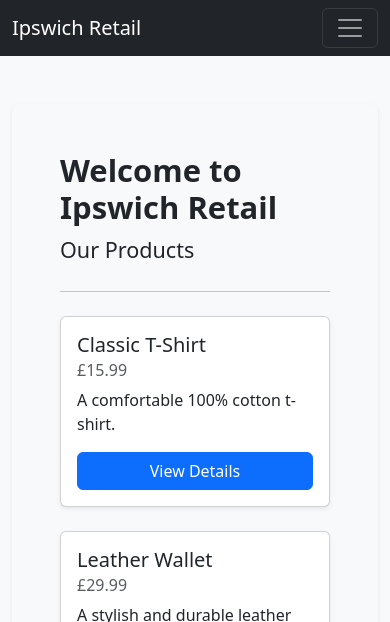
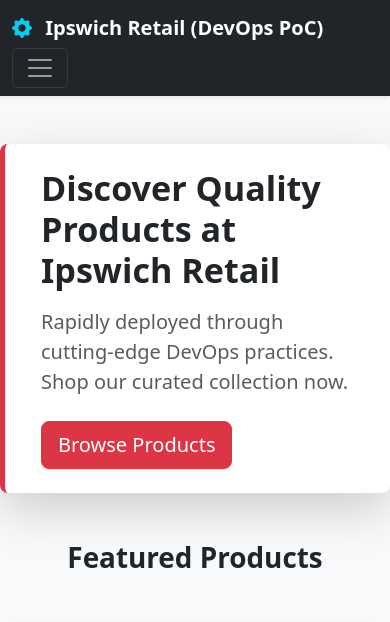
Before and after one commit to aminajaved1999/ecommerce-devops-poc, a Django app: page / in a window 390 px wide. Shown: the top 622 px of the page. Run offline with Django 5.2, Linux system fonts and the light colour scheme; data comes from the database, SQL or seed files in the repository; grey boxes are pictures that could not be loaded.

Commit message:
polish with Hero, Icons, and improved card design

```diff
--- a/store/templates/store/base.html
+++ b/store/templates/store/base.html
@@ -5,24 +5,30 @@
     <meta name="viewport" content="width=device-width, initial-scale=1.0">
     <title>Ipswich Retail PoC</title>
     <link href="https://cdn.jsdelivr.net/npm/bootstrap@5.3.3/dist/css/bootstrap.min.css" rel="stylesheet" integrity="sha384-QWTKZyjpPEjISv5WaRU9OFeRpok6YctnYmDr5pNlyT2bRjXh0JMhjY6hW+ALEwIH" crossorigin="anonymous">
+    <link rel="stylesheet" href="https://cdn.jsdelivr.net/npm/bootstrap-icons@1.11.3/font/bootstrap-icons.min.css">
     <style>
         body { background-color: #f8f9fa; }
+        .card:hover { transform: translateY(-5px); transition: transform 0.3s ease, box-shadow 0.3s ease; box-shadow: 0 0.5rem 1rem rgba(0, 0, 0, 0.15) !important; }
     </style>
 </head>
 <body>
-    <nav class="navbar navbar-expand-lg navbar-dark bg-dark">
-        <div class="container-fluid">
-            <a class="navbar-brand" href="{% url 'product_list' %}">Ipswich Retail</a>
+    <nav class="navbar navbar-expand-lg navbar-dark bg-dark shadow-sm">
+        <div class="container-fluid container">
+            <a class="navbar-brand fw-bold" href="{% url 'product_list' %}">
+                <i class="bi bi-gear-fill text-info me-2"></i> Ipswich Retail (DevOps PoC)
+            </a>
             <button class="navbar-toggler" type="button" data-bs-toggle="collapse" data-bs-target="#navbarNav">
                 <span class="navbar-toggler-icon"></span>
             </button>
             <div class="collapse navbar-collapse" id="navbarNav">
                 <ul class="navbar-nav ms-auto">
                     <li class="nav-item">
-                        <a class="nav-link active" href="{% url 'product_list' %}">Home</a>
+                        <a class="nav-link active" href="{% url 'product_list' %}"><i class="bi bi-house-door-fill me-1"></i> Home</a>
                     </li>
                     <li class="nav-item">
-                        <a class="nav-link" href="{% url 'cart' %}">View Cart</a>
+                        <a class="nav-link btn btn-sm btn-outline-info ms-lg-3" href="{% url 'cart' %}">
+                            <i class="bi bi-cart-fill me-1"></i> View Cart
+                        </a>
                     </li>
                 </ul>
             </div>
@@ -30,12 +36,15 @@
     </nav>
 
     <div class="container my-5">
-        <div class="bg-light p-5 rounded-3 shadow-sm">
-            {% block content %}
-            {% endblock %}
-        </div>
+        {% block content %}
+        {% endblock %}
     </div>
 
+    <footer class="bg-light text-center text-lg-start mt-auto">
+        <div class="text-center p-3" style="background-color: rgba(0, 0, 0, 0.05);">
+            © 2025 Ipswich Retail PoC: Powered by Django, Docker, and DevOps CI/CD.
+        </div>
+    </footer>
     <script src="https://cdn.jsdelivr.net/npm/bootstrap@5.3.3/dist/js/bootstrap.bundle.min.js" integrity="sha384-YvpcrYf0tY3lHB60NNkmXc5s9fDVZLESaAA55NDzOxhy9GkcIdslK1eN7N6jIeHz" crossorigin="anonymous"></script>
 </body>
 </html>
--- /dev/null
+++ b/store/templates/store/hero_section.html
@@ -0,0 +1,13 @@
+<div class="row align-items-center mb-5 p-4 bg-white rounded-3 shadow-lg border-start border-5 border-danger">
+    <div class="col-md-7">
+        <h1 class="display-4 fw-bolder text-dark mb-3">Discover Quality Products at Ipswich Retail</h1>
+        <p class="lead text-muted mb-4">
+            Rapidly deployed through cutting-edge DevOps practices. Shop our curated collection now.
+        </p>
+        <a href="#products-list" class="btn btn-danger btn-lg shadow-sm">Browse Products</a>
+    </div>
+    <div class="col-md-5 d-none d-md-block text-center">
+        <img src="https://images.unsplash.com/photo-1542831371-29b0f74f94c5?q=80&w=2070&auto=format&fit=crop&ixlib=rb-4.0.3&ixid=M3wxMjA3fDB8MHxwaG90by1wYWdlfHx8fGVufDB8fHx8fA%3D%3D"
+             class="img-fluid rounded-3 shadow-sm" style="max-height: 250px; object-fit: cover;" alt="DevOps E-commerce Banner">
+    </div>
+</div>
--- a/store/templates/store/product_list.html
+++ b/store/templates/store/product_list.html
@@ -1,20 +1,25 @@
 {% extends "store/base.html" %}
+{% load static %}
 
 {% block content %}
-    <h1 class="display-5 fw-bold">Welcome to Ipswich Retail</h1>
-    <p class="fs-4">Our Products</p>
-    <hr class="my-4">
+    {% include 'store/hero_section.html' %}
 
-    <div class="row">
+    <h2 class="display-6 fw-bold text-center mb-5" id="products-list">Featured Products</h2>
+
+    <div class="row row-cols-1 row-cols-md-3 g-4">
         {% if products %}
             {% for product in products %}
-            <div class="col-md-4 mb-4">
-                <div class="card h-100 shadow-sm">
+            <div class="col">
+                <div class="card h-100 shadow-sm border-0">
+                    <img src="https://picsum.photos/seed/{{ product.name }}/600/400" class="card-img-top" alt="{{ product.name }}" style="height: 200px; object-fit: cover;">
+
                     <div class="card-body d-flex flex-column">
-                        <h5 class="card-title">{{ product.name }}</h5>
-                        <h6 class="card-subtitle mb-2 text-muted">£{{ product.price }}</h6>
-                        <p class="card-text">{{ product.description|truncatewords:15 }}</p>
-                        <a href="{% url 'product_detail' product.pk %}" class="btn btn-primary mt-auto">View Details</a>
+                        <h3 class="card-title fw-bold text-primary">{{ product.name }}</h3>
+                        <h4 class="card-subtitle mb-3 text-danger">£{{ product.price }}</h4>
+                        <p class="card-text text-muted mb-4">{{ product.description|truncatewords:15 }}</p>
+                        <div class="mt-auto">
+                            <a href="{% url 'product_detail' product.pk %}" class="btn btn-dark w-100">View Details</a>
+                        </div>
                     </div>
                 </div>
             </div>
```
Also changed, not shown: store/templates/store/product_detail.html (+17 -15 lines).
